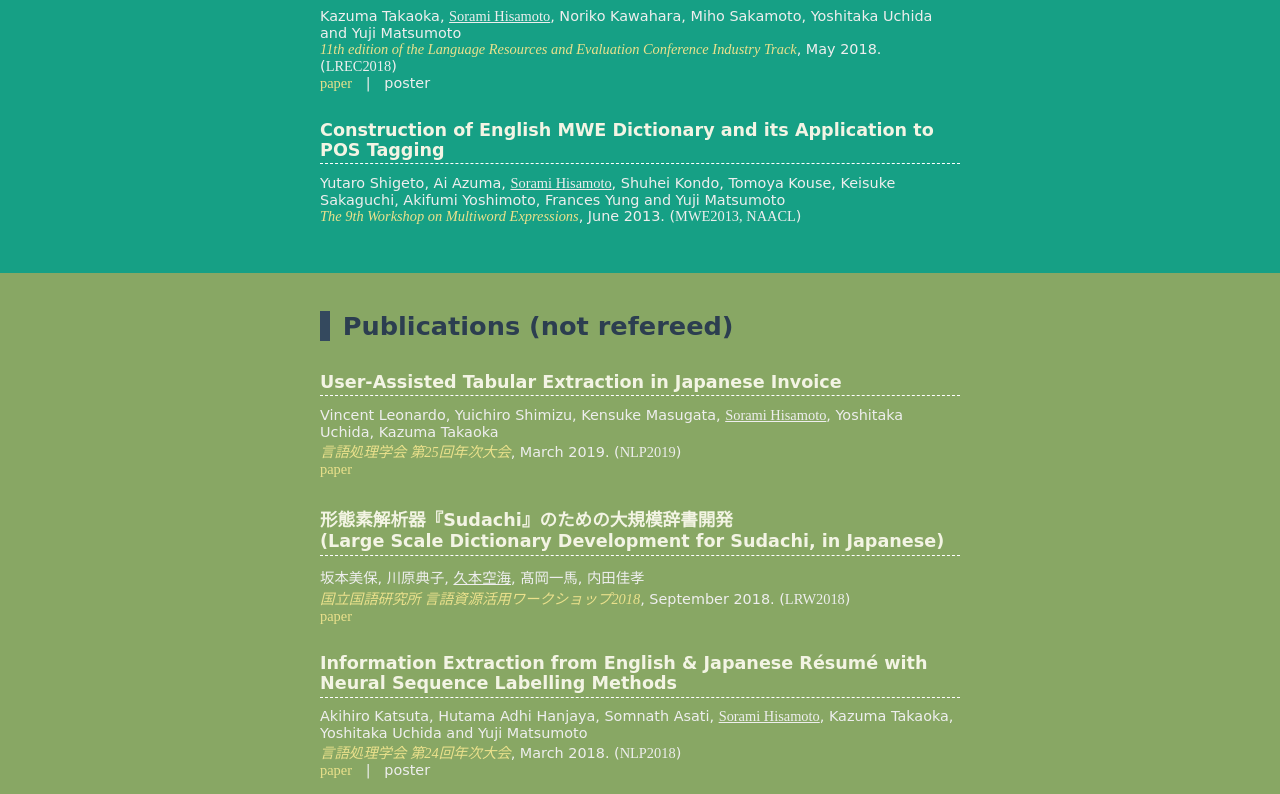
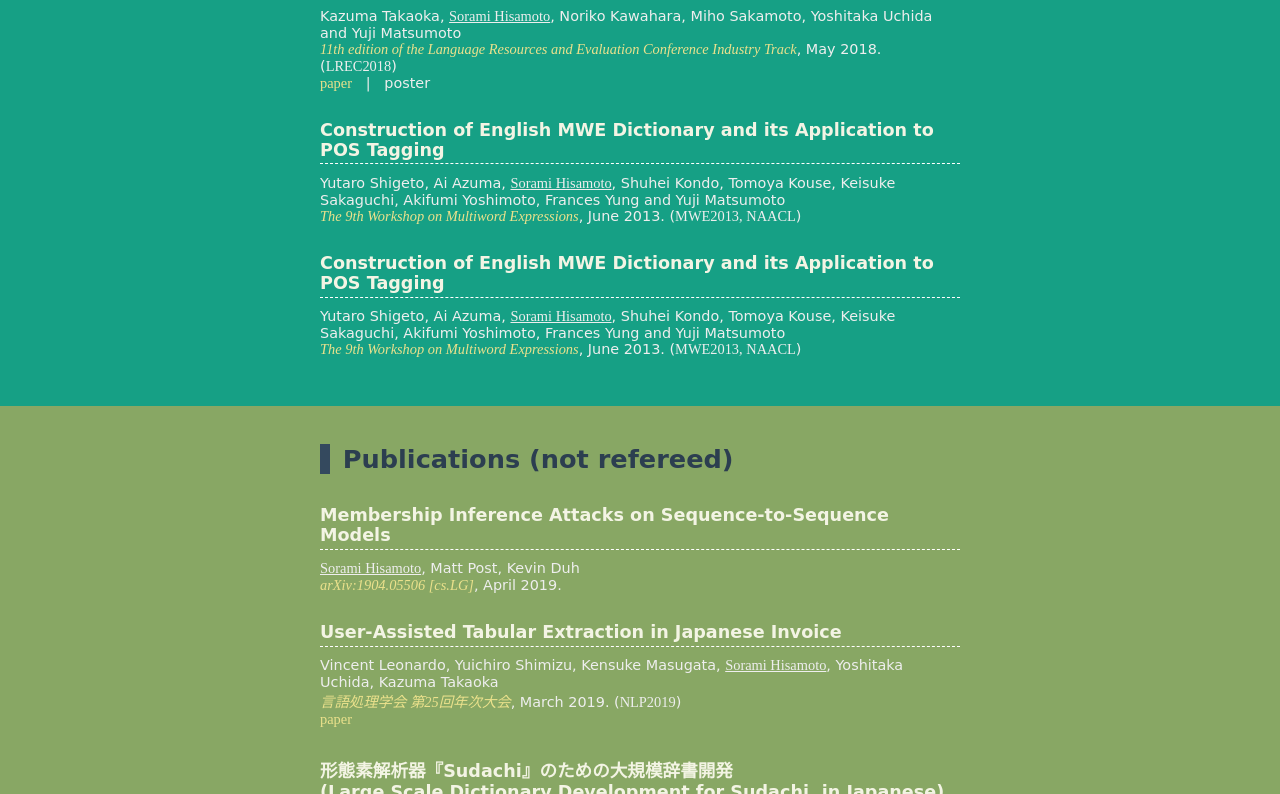
Before and after one commit to sorami/sorami.github.io, a plain HTML site: page index.html in a window 1280 px wide. Shown: the part 549-1343 px from the top of the page. Drawn offline with Linux system fonts and the light colour scheme; a web font is replaced by a local one.

Commit message:
Update index.html

```diff
--- a/index.html
+++ b/index.html
@@ -57,12 +57,22 @@
 	<h4>Yutaro Shigeto, Ai Azuma, <span class="me">Sorami Hisamoto</span>, Shuhei Kondo, Tomoya Kouse, Keisuke Sakaguchi, Akifumi Yoshimoto, Frances Yung and Yuji Matsumoto</h4>
 	<h4><span class="conference"><a href="http://multiword.sourceforge.net/mwe2013/">The 9th Workshop on Multiword Expressions</a></span>, June 2013. (<span class="abbreviation">MWE2013, NAACL</span>)</h4>
 	<p></p>
+
+	<h3> Construction of English MWE Dictionary and its Application to POS Tagging</h3>
+	<h4>Yutaro Shigeto, Ai Azuma, <span class="me">Sorami Hisamoto</span>, Shuhei Kondo, Tomoya Kouse, Keisuke Sakaguchi, Akifumi Yoshimoto, Frances Yung and Yuji Matsumoto</h4>
+	<h4><span class="conference"><a href="http://multiword.sourceforge.net/mwe2013/">The 9th Workshop on Multiword Expressions</a></span>, June 2013. (<span class="abbreviation">MWE2013, NAACL</span>)</h4>
+	<p></p>
 </div>
 </div> <!-- /#publications -->
 
 <div id="publications_notrefereed">
 <div class="container">
 	<h2>Publications (not refereed)</h2>
+
+	<h3>Membership Inference Attacks on Sequence-to-Sequence Models</h3>
+		<h4><span class="me">Sorami Hisamoto</span>, Matt Post, Kevin Duh</h4>
+	<h4><span class="conference"><a href="https://arxiv.org/abs/1904.05506">arXiv:1904.05506 [cs.LG]</a></span>, April 2019.</h4>
+	<p></p>
 
 	<h3>User-Assisted Tabular Extraction in Japanese Invoice</h3>
 		<h4>Vincent Leonardo, Yuichiro Shimizu, Kensuke Masugata, <span class="me">Sorami Hisamoto</span>, Yoshitaka Uchida, Kazuma Takaoka</h4>
```
